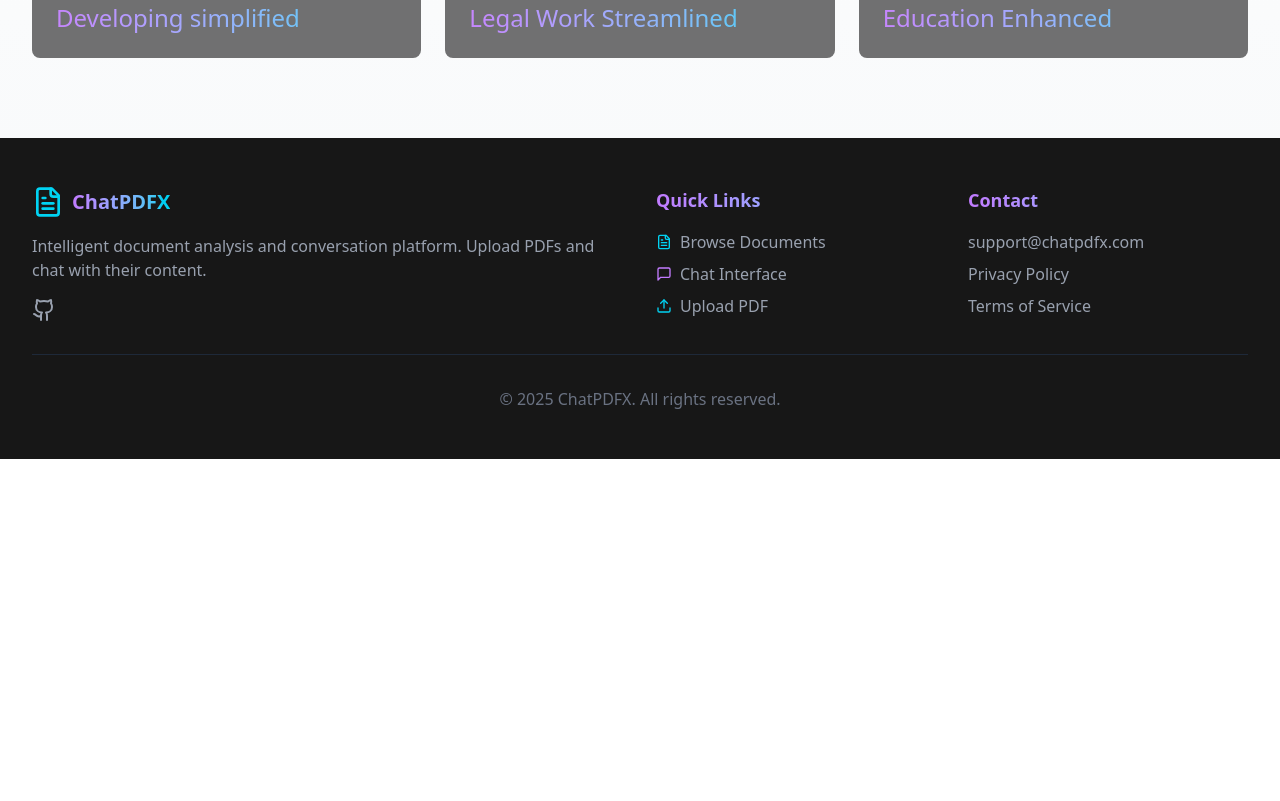
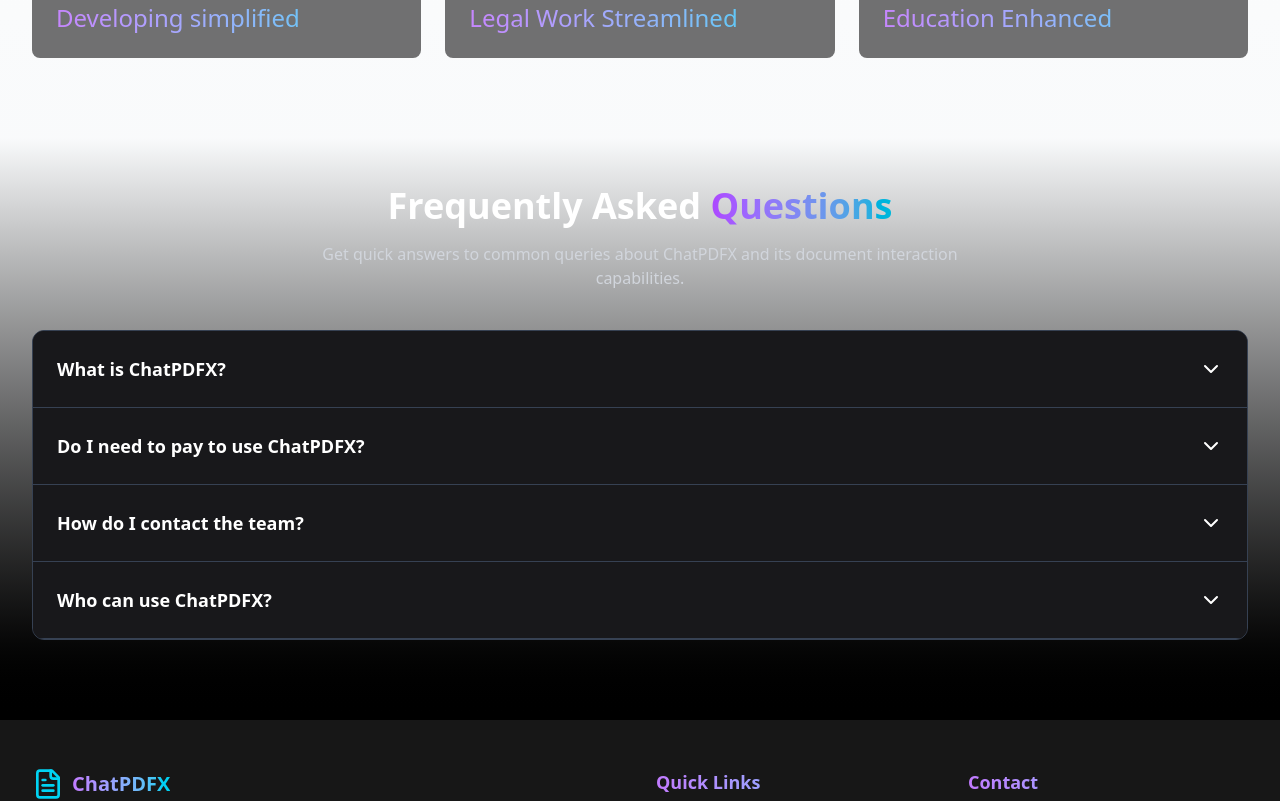
Before and after one commit to yath-09/CortexAI, a Next.js app in the folder apps/web/: page / in a window 1280 px wide. Shown: the part 2260-3061 px from the top of the page. Before the commit the page ends 2719 px from the top, so only its background shows below. Built offline with nearby package versions, Linux system fonts and the light colour scheme; no server answers.

Commit message:
added faq and code cleaning

```diff
--- a/apps/web/app/components/ApiKeyModal.tsx
+++ b/apps/web/app/components/ApiKeyModal.tsx
@@ -5,9 +5,6 @@
 import toast from 'react-hot-toast';
 import { openAikey } from '../../services/openAikey';
 
-interface APIKeyModalProps {
-    buttonLabel?: string;
-}
 
 export default function APIKeyModal() {
     const [apiKey, setApiKey] = useState('');
--- a/apps/web/app/components/DocumentManager.tsx
+++ b/apps/web/app/components/DocumentManager.tsx
@@ -493,6 +493,16 @@
 }
 
 export function Overlay({ children, onClose }: OverlayProps) {
+    useEffect(() => {
+      // Disable scrolling on mount
+      document.body.style.overflow = "hidden";
+
+      return () => {
+        // Re-enable scrolling when unmounted
+        document.body.style.overflow = "";
+      };
+    }, []);
+
     return (
       <div className="fixed inset-0 z-50 overflow-y-auto flex items-center justify-center min-h-screen p-4">
         {/* Background Overlay with Blur */}
--- /dev/null
+++ b/apps/web/app/components/FaqAccordian.tsx
@@ -0,0 +1,83 @@
+"use client";
+import React, { useState } from 'react';
+import { motion, AnimatePresence } from 'framer-motion';
+import { ChevronDown } from 'lucide-react';
+import { faqs } from '../../constants';
+
+const FAQItem = ({ question, answer }) => {
+  const [isOpen, setIsOpen] = useState(false);
+
+  return (
+    <div className="border-b border-gray-700 bg-zinc-900">
+      <button
+        onClick={() => setIsOpen(!isOpen)}
+        className="w-full flex justify-between items-center p-6 text-left focus:outline-none"
+      >
+        <span className="text-white text-lg font-semibold">{question}</span>
+        <ChevronDown
+          className={`w-6 h-6 text-white transition-transform duration-300 ${
+            isOpen ? 'rotate-180' : ''
+          }`}
+        />
+      </button>
+      <AnimatePresence>
+        {isOpen && (
+          <motion.div
+            initial={{ opacity: 0, height: 0 }}
+            animate={{ opacity: 1, height: 'auto' }}
+            exit={{ opacity: 0, height: 0 }}
+            transition={{ duration: 0.3 }}
+            className="overflow-hidden"
+          >
+            <div className="px-6 pb-6 text-gray-300">
+              {answer}
+            </div>
+          </motion.div>
+        )}
+      </AnimatePresence>
+    </div>
+  );
+};
+
+export function FAQAccordian() {
+
+  return (
+    <div className="w-full mx-auto px-4 sm:px-6 lg:px-8 md:pb-20 bg-gradient-to-b from-gray-50 to-black py-12 dark:from-zinc-900 dark:to-black">
+      <motion.div
+        whileInView={{ opacity: 1, y: 0 }}
+        initial={{ opacity: 0, y: 50 }}
+        transition={{ duration: 0.8, delay: 0.3 }}
+        viewport={{ once: false, amount: 0.2 }}
+        className="text-center mb-10"
+      >
+        <h2 className="text-3xl md:text-4xl font-bold text-white mb-4">
+          Frequently Asked {" "}
+          <span className="bg-gradient-to-r from-purple-500 to-cyan-500 bg-clip-text text-transparent">
+            Questions
+          </span>
+        </h2>
+        <p className="text-gray-300 max-w-2xl mx-auto">
+          Get quick answers to common queries about ChatPDFX and its document interaction capabilities.
+        </p>
+      </motion.div>
+      <motion.div
+      whileInView={{ opacity: 1, y: 0 }}
+      initial={{ opacity: 0, y: 50 }}
+      transition={{ duration: 0.8, delay: 0.3 }}
+      viewport={{ once: false, amount: 0.2 }}
+      className="border-b border-gray-700 bg-zinc-900 rounded-xl overflow-hidden border max-w-7xl mx-auto"
+    >
+
+        {faqs.map((faq, index) => (
+          <FAQItem
+            key={index}
+            question={faq.question}
+            answer={faq.answer}
+          />
+        ))}
+      </motion.div>
+    </div>
+  );
+}
+
+export default FAQAccordian;
--- a/apps/web/app/components/Footer.tsx
+++ b/apps/web/app/components/Footer.tsx
@@ -73,7 +73,7 @@
               Contact
             </h3>
             <ul className="space-y-2 text-gray-400">
-              <li className="hover:text-cyan-400 transition-colors">support@chatpdfx.com</li>
+              <li className="hover:text-cyan-400 transition-colors">yatharth0903@gmail.com</li>
               <li className="hover:text-cyan-400 transition-colors">Privacy Policy</li>
               <li className="hover:text-cyan-400 transition-colors">Terms of Service</li>
             </ul>
--- a/apps/web/app/components/testinomials.tsx
+++ b/apps/web/app/components/testinomials.tsx
@@ -4,34 +4,9 @@
 import { Star } from "lucide-react";
 import Image from "next/image";
 import { cn } from "../../lib/utils";
+import { testimonials } from "../../constants";
 
-// Testimonial data for ChatPDFX
-const testimonials = [
-  {
-    text: "ChatPDFX completely transformed how I process research papers. I can now extract insights and create summaries in seconds that used to take hours.",
-    author: "Yatharth Ahuja",
-    role: "Developer",
-    avatar: "https://avatars.githubusercontent.com/u/97472914?s=400&u=7b0f917680be9471722508e0ddb8c37e74ba3306&v=4",
-    rating: 5,
-    title: "Developing simplified",
-  },
-  {
-    text: "As a legal professional, I deal with hundreds of documents daily. ChatPDFX's ability to extract key information and generate concise briefs is nothing short of revolutionary.",
-    author: "Marcus Johnson",
-    role: "Corporate Attorney",
-    avatar: "https://encrypted-tbn1.gstatic.com/images?q=tbn:ANd9GcTG4x9oVV82OO52eNlWDSpEn7_5LHdSgsLsPgGojY5z8KIOAJMLM1fU7abG9ck1Ony4KqMSSlyCl84hCaT0b_haoA",
-    rating: 4,
-    title: "Legal Work Streamlined",
-  },
-  {
-    text: "My students love how ChatPDFX makes complex textbooks accessible. The summary feature has been an incredible learning aid for my undergraduate classes.",
-    author: "Prof. Sydney Sweeney",
-    role: "University Educator",
-    avatar: "https://upload.wikimedia.org/wikipedia/commons/thumb/2/2f/Sydney_Sweeney_at_the_2024_Toronto_International_Film_Festival_%28cropped%2C_rotated%29.jpg/330px-Sydney_Sweeney_at_the_2024_Toronto_International_Film_Festival_%28cropped%2C_rotated%29.jpg",
-    rating: 5,
-    title: "Education Enhanced",
-  },
-];
+
 
 // Testimonial Card Component
 export const TestimonialCard = ({
--- a/apps/web/app/page.tsx
+++ b/apps/web/app/page.tsx
@@ -1,3 +1,4 @@
+import FAQAccordian from "./components/FaqAccordian";
 import HeroSection from "./components/HeroSection";
 import HowItWorks from "./components/HowItWorks";
 import Testimonials from "./components/testinomials";
@@ -8,6 +9,7 @@
         <HeroSection/>
         <HowItWorks/>
         <Testimonials/>
+        <FAQAccordian/>
 
     </div>
   );
--- /dev/null
+++ b/apps/web/constants.ts
@@ -0,0 +1,48 @@
+
+
+// Testimonial data for ChatPDFX
+export const testimonials = [
+    {
+      text: "ChatPDFX completely transformed how I process documents. I can now extract insights and create summaries in seconds that used to take hours.",
+      author: "Yatharth Ahuja",
+      role: "Developer",
+      avatar: "https://avatars.githubusercontent.com/u/97472914?s=400&u=7b0f917680be9471722508e0ddb8c37e74ba3306&v=4",
+      rating: 5,
+      title: "Developing simplified",
+    },
+    {
+      text: "As a legal professional, I deal with hundreds of documents daily. ChatPDFX's ability to extract key information and generate concise briefs is nothing short of revolutionary.",
+      author: "Marcus Johnson",
+      role: "Corporate Attorney",
+      avatar: "https://encrypted-tbn1.gstatic.com/images?q=tbn:ANd9GcTG4x9oVV82OO52eNlWDSpEn7_5LHdSgsLsPgGojY5z8KIOAJMLM1fU7abG9ck1Ony4KqMSSlyCl84hCaT0b_haoA",
+      rating: 4,
+      title: "Legal Work Streamlined",
+    },
+    {
+      text: "My students love how ChatPDFX makes complex textbooks accessible. The summary feature has been an incredible learning aid for my undergraduate classes.",
+      author: "Prof. Sydney Sweeney",
+      role: "University Educator",
+      avatar: "https://upload.wikimedia.org/wikipedia/commons/thumb/2/2f/Sydney_Sweeney_at_the_2024_Toronto_International_Film_Festival_%28cropped%2C_rotated%29.jpg/330px-Sydney_Sweeney_at_the_2024_Toronto_International_Film_Festival_%28cropped%2C_rotated%29.jpg",
+      rating: 5,
+      title: "Education Enhanced",
+    },
+  ];
+
+export const faqs = [
+    {
+      question: "What is ChatPDFX?",
+      answer: "ChatPDFX is a Next-Generation AI platform designed to revolutionize document interactions. It's an advanced tool that enables users to upload PDFs and engage in meaningful, AI-driven conversations with their document content. By leveraging cutting-edge artificial intelligence, ChatPDFX transforms static documents into interactive, intelligent resources that you can query, analyze, and extract insights from effortlessly."
+    },
+    {
+      question: "Do I need to pay to use ChatPDFX?",
+      answer: "No cost is required for basic usage. You simply need to provide your OpenAI API key to get started. This approach allows users to leverage powerful AI technology without additional financial barriers. The API key enables the backend processing and AI-powered interactions with your documents."
+    },
+    {
+      question: "How do I contact the team?",
+      answer: "You can reach out directly to the ChatPDFX team via email at yatharth0903@gmail.com. Whether you have questions, feedback, technical support needs, or want to discuss potential collaborations, the team is ready to assist you. Feel free to send a comprehensive email detailing your inquiry, and they will respond promptly."
+    },
+    {
+      question: "Who can use ChatPDFX?",
+      answer: "ChatPDFX is designed to be universally accessible and document-friendly for a wide range of users. Students can use it for research and study, professionals for document analysis, researchers for quick literature reviews, businesses for contract and report insights, and anyone who needs to extract or understand information from PDF documents quickly and intelligently. The intuitive interface makes document interaction simple and powerful for users of all technical backgrounds."
+    }
+  ];
```
Lines whose indentation alone changed are shown as unchanged.
